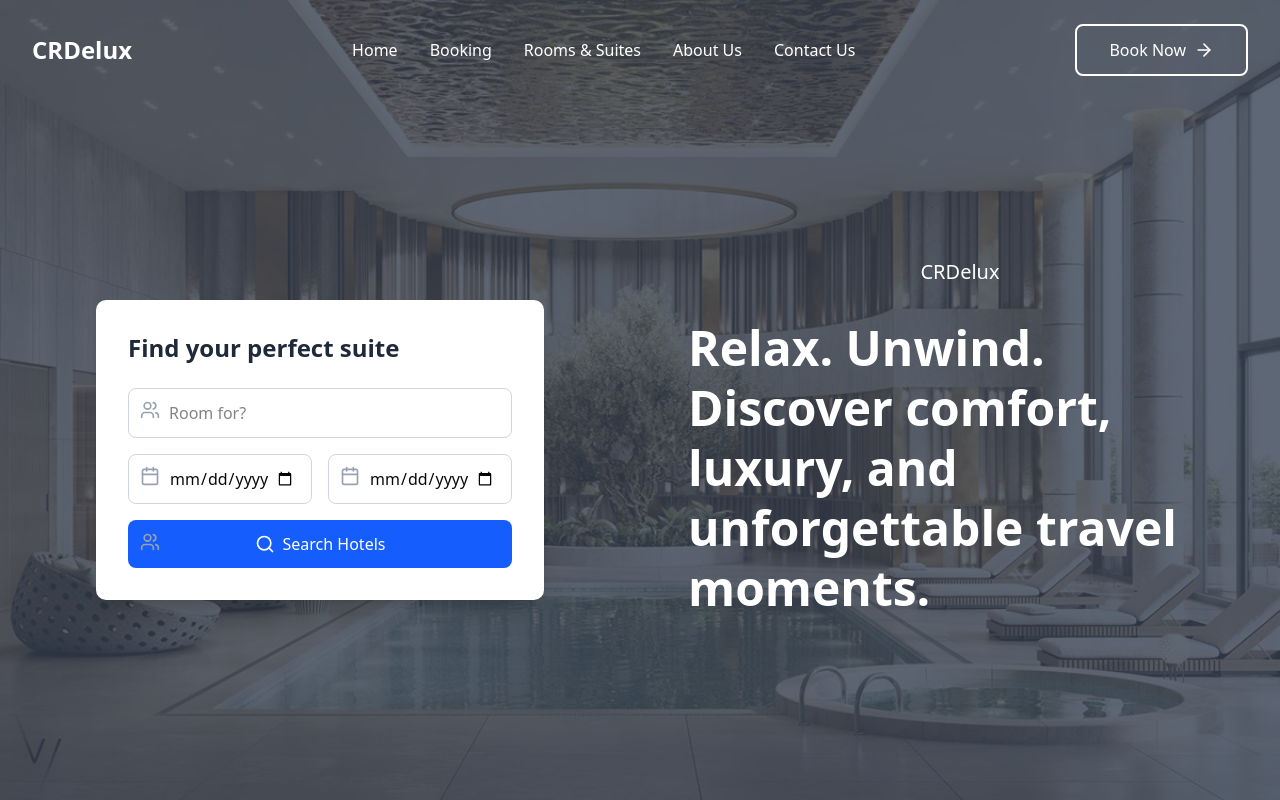
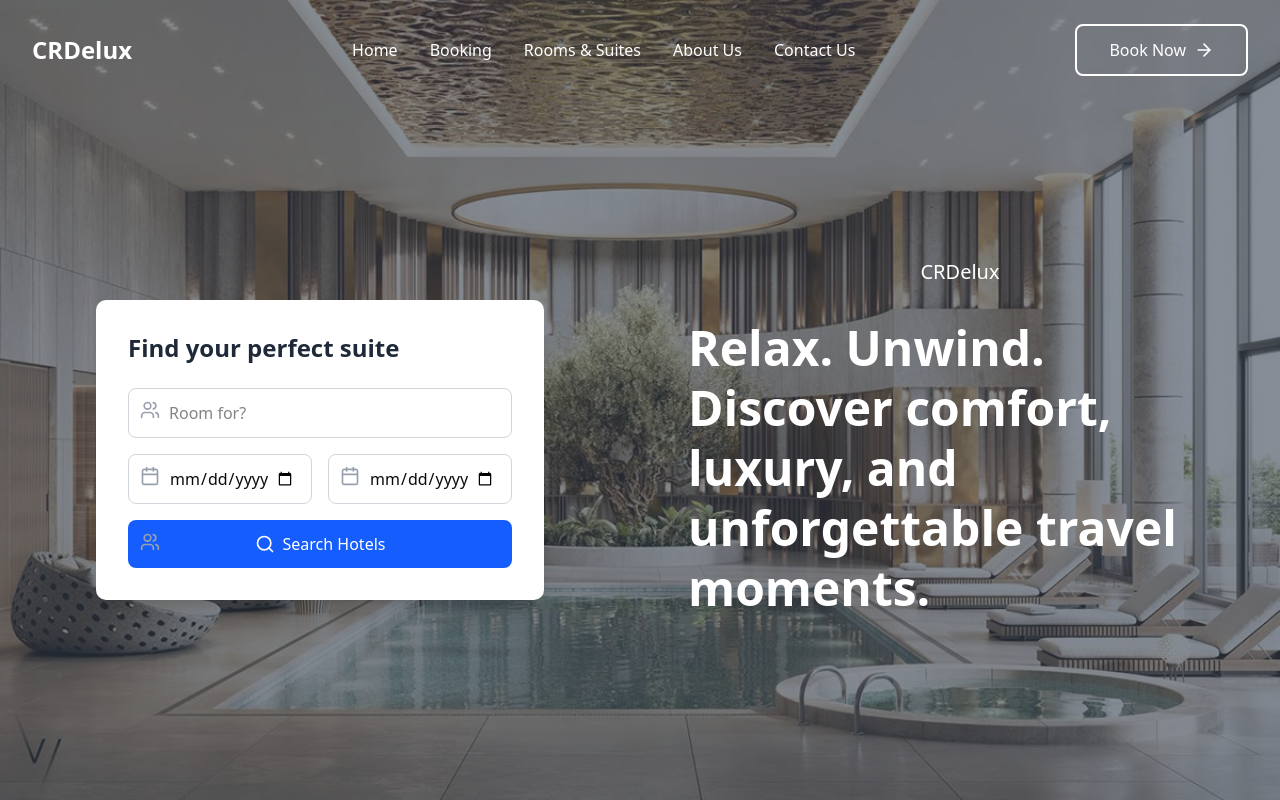
Before and after one commit to Pataja-dev/hotel-booking, a Next.js app: page / in a window 1280 px wide. Built offline with nearby package versions, Linux system fonts and the light colour scheme.

Commit message:
Update file management

```diff
--- a/src/app/page.tsx
+++ b/src/app/page.tsx
@@ -1,28 +1,10 @@
 
-import { Header } from "@/components/header";
-import Welcome from "@/components/welcome";
-import Image from "next/image";
-
+import Content from "@/components/welcome/contents";
 
 export default function Home() {
   return (
     <>
-      <div className="relative min-h-screen">
-        {/* Background Image with Overlay */}
-        <div className="absolute inset-0">
-          <Image src="/bg.jpg" alt="Beautiful hotel view" fill />
-          <div className="absolute inset-0 bg-gray-700 opacity-80"></div>
-        </div>
-
-        {/* Content */}
-        <div className="relative z-10 flex flex-col min-h-screen">
-          {/* Navigation */}
-          <Header/>
-
-          {/* Welcome Content */}
-          <Welcome />
-        </div>
-      </div>
+      <Content/>
     </>
   );
 }
--- /dev/null
+++ b/src/components/welcome/background.tsx
@@ -0,0 +1,12 @@
+import Image from "next/image";
+
+export default function Background() {
+  return (
+    <>
+        <div className="absolute inset-0">
+          <Image src="/bg.jpg" alt="Beautiful hotel view" fill />
+          <div className="absolute inset-0 bg-gray-700 opacity-60"></div>
+        </div>
+    </>
+  );
+}
--- /dev/null
+++ b/src/components/welcome/contents.tsx
@@ -0,0 +1,23 @@
+import { Header } from "@/components/welcome/header";
+import Welcome from "@/components/welcome/welcome";
+import Image from "next/image";
+import Background from "./background";
+
+export default function Content() {
+  return (
+    <>
+      <div className="relative min-h-screen">
+        {/* Background Image with Overlay */}
+        <Background/>
+        {/* Content */}
+        <div className="relative z-10 flex flex-col min-h-screen">
+          {/* Navigation */}
+          <Header />
+
+          {/* Welcome Content */}
+          <Welcome />
+        </div>
+      </div>
+    </>
+  );
+}
```
Also changed, not shown: public/bg1.jpg (added), src/components/welcome/header.tsx (renamed from src/components/header.tsx), src/components/welcome/welcome.tsx (renamed from src/components/welcome.tsx).
